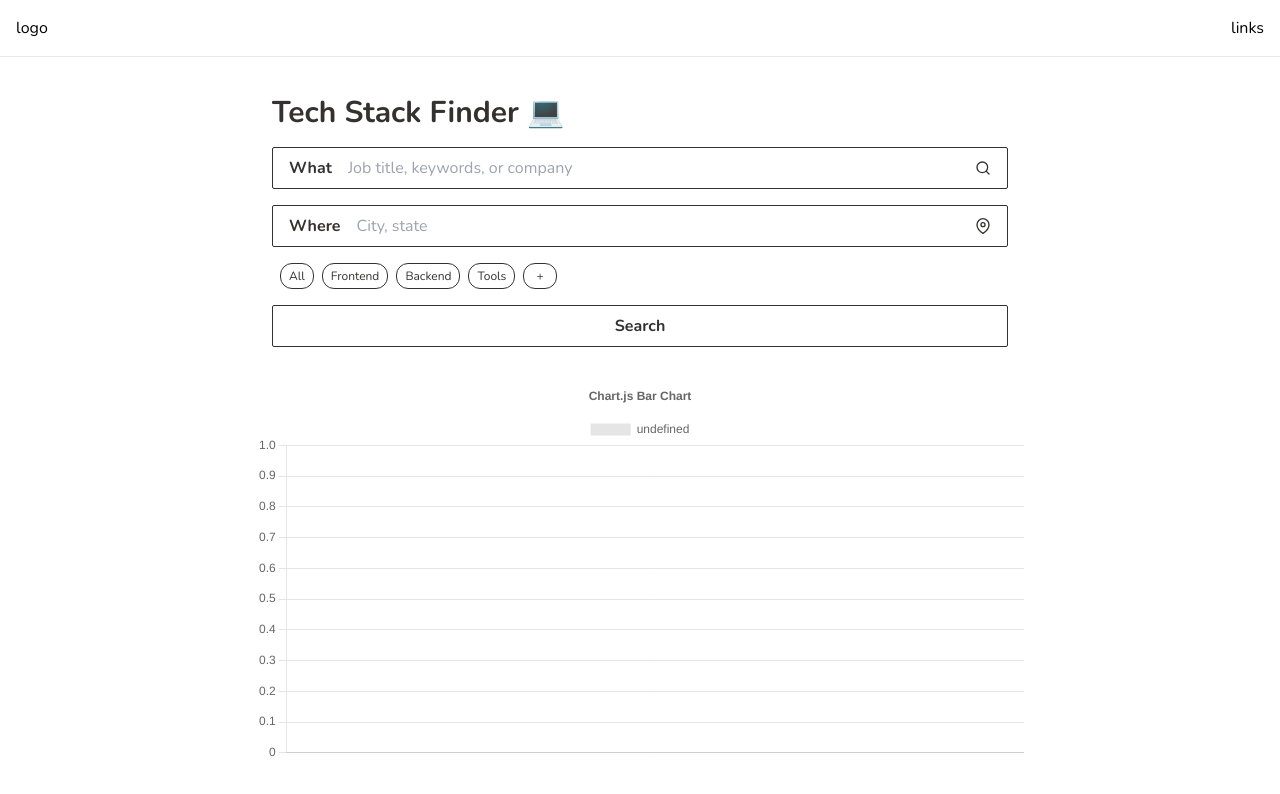
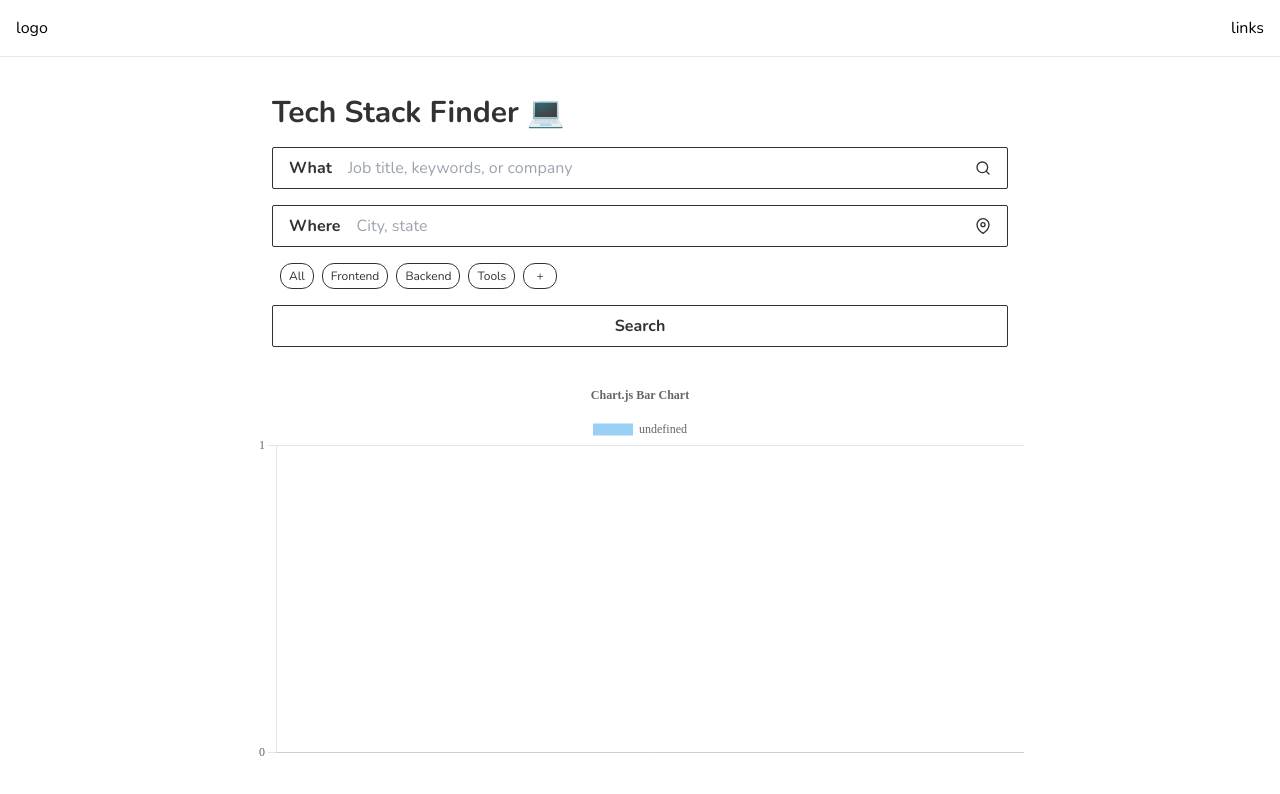
Before and after one commit to fkamouacs/Tech-Stack-Finder, a React (Vite) app in the folder client/: page / in a window 1280 px wide. Shown: the top 794 px of the page. Built offline with nearby package versions, Linux system fonts and the light colour scheme.

Commit message:
chartjs chart

```diff
--- a/client/src/components/graph.tsx
+++ b/client/src/components/graph.tsx
@@ -1,18 +1,31 @@
 import React from "react";
 import {
   Chart,
+  Colors,
   CategoryScale,
   LinearScale,
   BarElement,
   Title,
   Tooltip,
   Legend,
+  ChartData,
 } from "chart.js";
 import { Bar } from "react-chartjs-2";
+import type { ChartOptions } from "chart.js";
 
-Chart.register(CategoryScale, LinearScale, BarElement, Title, Tooltip, Legend);
+Chart.register(
+  Colors,
+  CategoryScale,
+  LinearScale,
+  BarElement,
+  Title,
+  Tooltip,
+  Legend
+);
 
-export const options = {
+Chart.defaults.font.family = "Nunito";
+
+const options: ChartOptions<"bar"> = {
   responsive: true,
   plugins: {
     legend: {
@@ -23,16 +36,22 @@ export const options = {
       text: "Chart.js Bar Chart",
     },
   },
+  scales: {
+    y: {
+      ticks: {
+        stepSize: 1,
+      },
+    },
+  },
 };
 
 const graph = (props: { data: { x?: String; y?: Number }[] }) => {
-  const data = { datasets: [{ data: props.data }] };
+  const data: ChartData<"bar"> = { datasets: [{ data: props.data }] };
 
   console.log(data);
-  const renderLineChart = <Bar options={options} data={data} />;
 
   return (
-    <div>
+    <div className="flex justify-center">
       <Bar options={options} data={data} />
     </div>
   );
--- a/client/src/components/search.tsx
+++ b/client/src/components/search.tsx
@@ -227,14 +227,18 @@ const search = (props: {
       state: state,
       numJobs: numJobs,
     };
-    let arrayRes: any = [];
+    let arrayRes: Object[] = [];
     await axios.post("http://localhost:3000/scrape", payload).then((res) => {
       for (const [key, value] of Object.entries(res.data)) {
         let curr = { x: key, y: value };
         arrayRes.push(curr);
       }
     });
-    props.setData(arrayRes);
+
+    let sortedRes: Object[] = arrayRes.sort((a: any, b: any) => {
+      return a.y - b.y;
+    });
+    props.setData(sortedRes.reverse());
   };
 
   return (
```
